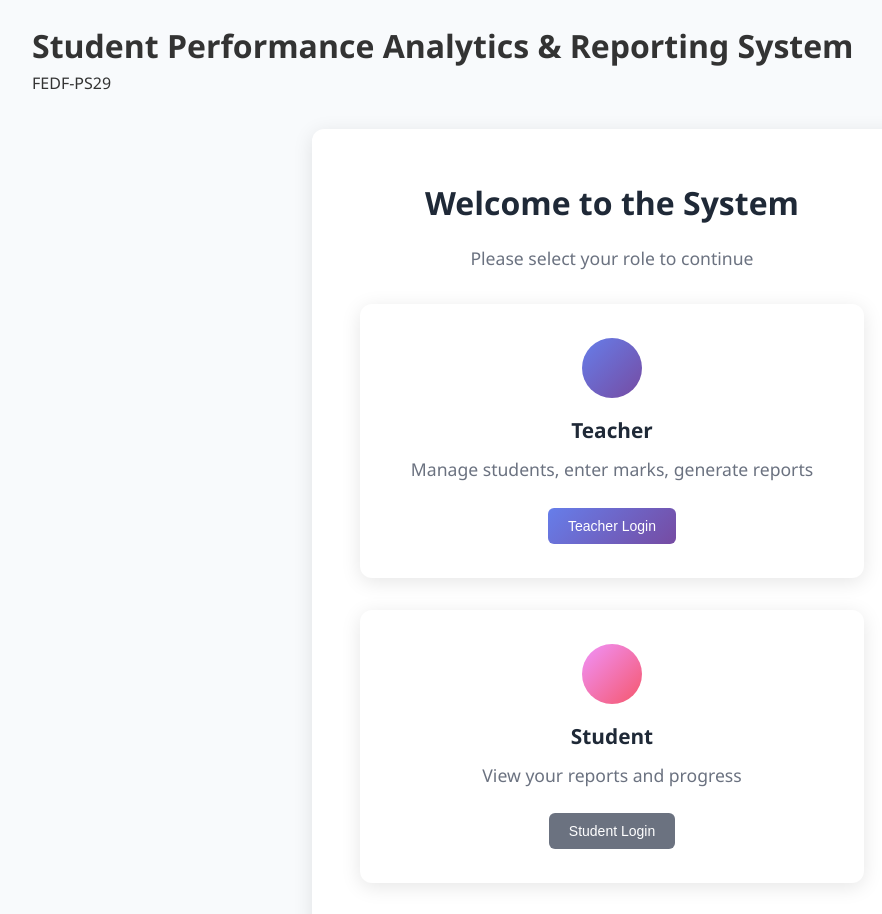
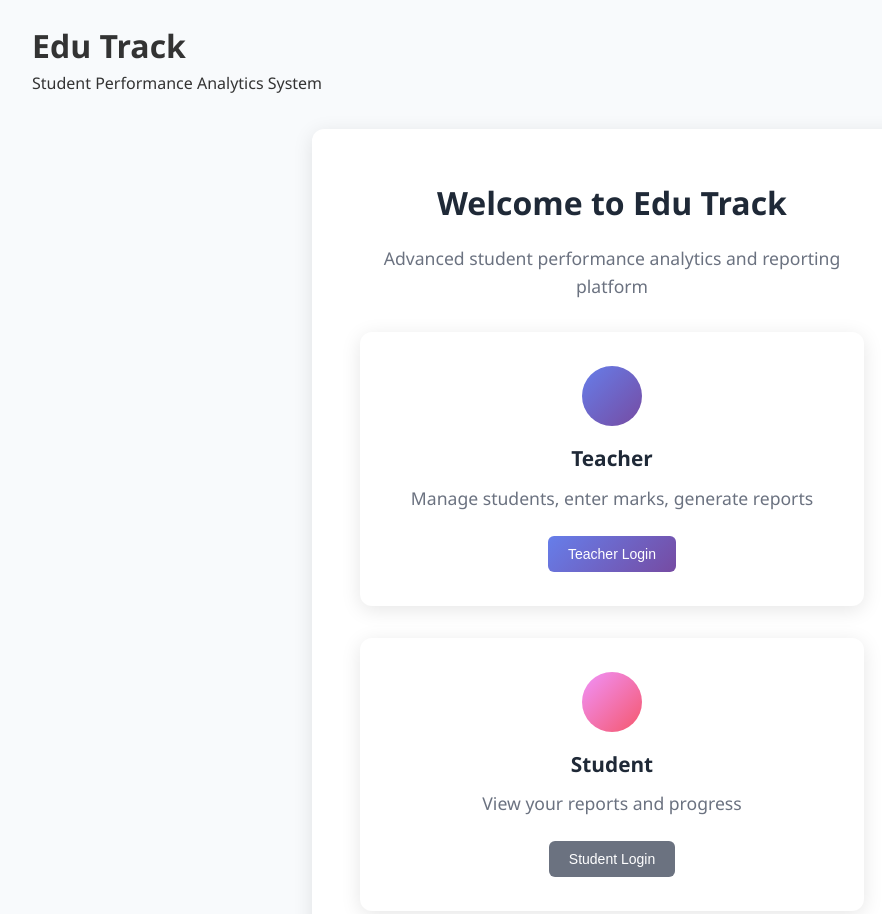
Before and after one commit to vanisha0/frontend-hackton, a plain HTML site: page index.html in a window 1280 px wide. Shown: the top 914 px of the page, without its empty margins (28-910 px from the left). Drawn offline with nearby package versions, Linux system fonts and the light colour scheme.

Commit message:
🎯 Rebranded to Edu Track - Student Performance Analytics System

```diff
--- a/index.html
+++ b/index.html
@@ -3,21 +3,21 @@
 <head>
     <meta charset="UTF-8">
     <meta name="viewport" content="width=device-width, initial-scale=1.0">
-    <title>Student Performance Analytics & Reporting System (FEDF-PS29)</title>
+    <title>Edu Track - Student Performance Analytics</title>
     <link rel="stylesheet" href="styles.css">
     <script src="https://unpkg.com/lucide@latest/dist/umd/lucide.js"></script>
 </head>
 <body>
     <div class="container">
         <header class="header">
-            <h1 class="main-title">Student Performance Analytics & Reporting System</h1>
-            <p class="subtitle">FEDF-PS29</p>
+            <h1 class="main-title">Edu Track</h1>
+            <p class="subtitle">Student Performance Analytics System</p>
         </header>
 
         <main class="main-content">
             <div class="welcome-card">
-                <h2>Welcome to the System</h2>
-                <p>Please select your role to continue</p>
+                <h2>Welcome to Edu Track</h2>
+                <p>Advanced student performance analytics and reporting platform</p>
 
                 <div class="role-selection">
                     <div class="role-card admin-card" onclick="navigateTo('teacher_login.html')">
--- a/script.js
+++ b/script.js
@@ -1,5 +1,5 @@
-// Student Performance Analytics & Reporting System (FEDF-PS29)
-// JavaScript with LocalStorage functionality
+// Edu Track - Student Performance Analytics & Reporting System
+// Advanced JavaScript application with LocalStorage functionality
 
 // Global variables
 const SUBJECTS = ['Mathematics', 'Science', 'English', 'History', 'Geography', 'Computer Science'];
```
Also changed, not shown: admin_dashboard.html (+3 -3 lines), analytics_dashboard.html (+1 -1 lines), student_dashboard.html (+1 -1 lines), subject_improvement.html (+1 -1 lines), view_report.html (+1 -1 lines).
